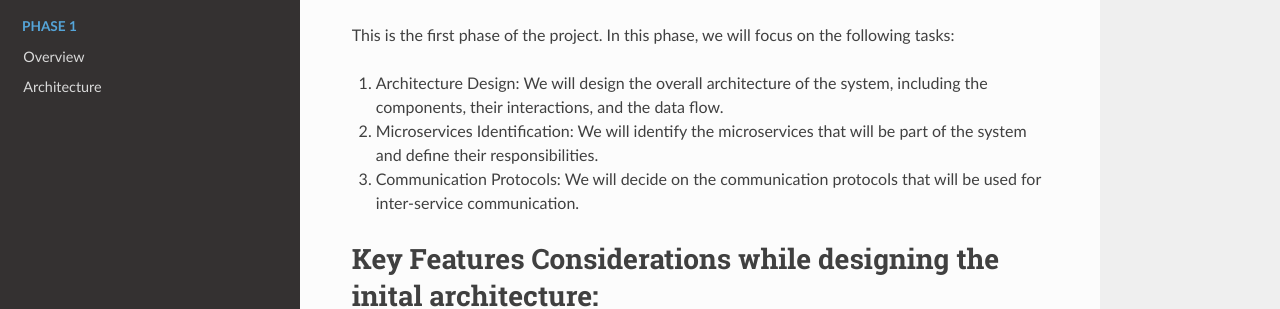
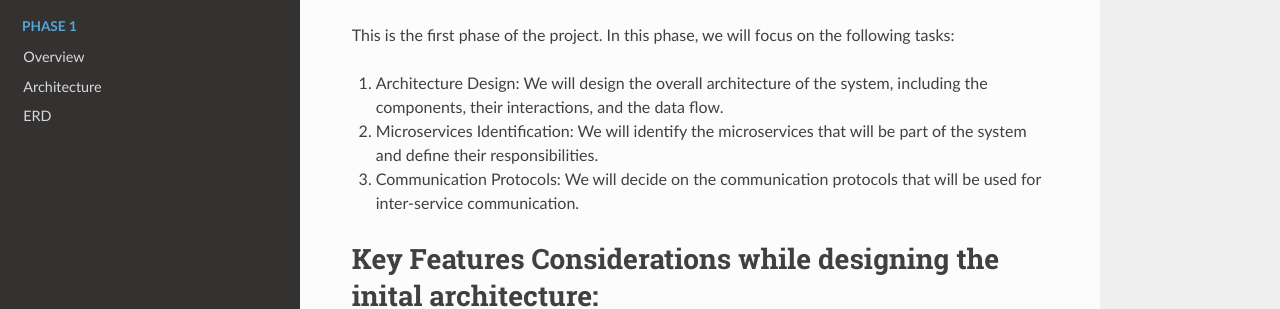
Before and after one commit to sharma-dikshant/TestFlow-Docs, an MkDocs documentation site: the page built from docs/phase-1.md, in a window 1280 px wide. Shown: the part 136-445 px from the top of the page. Built offline with MkDocs 1.6.1, drawn with Linux system fonts in a browser that asks for light colours; nearby versions of some CDN libraries.

Commit message:
feat: add erd

```diff
--- a/mkdocs.yml
+++ b/mkdocs.yml
@@ -8,3 +8,4 @@ nav:
   - Phase 1:
       - Overview: phase-1/overview.md
       - Architecture: phase-1/architecture.md
+      - ERD: phase-1/erd.md
```
